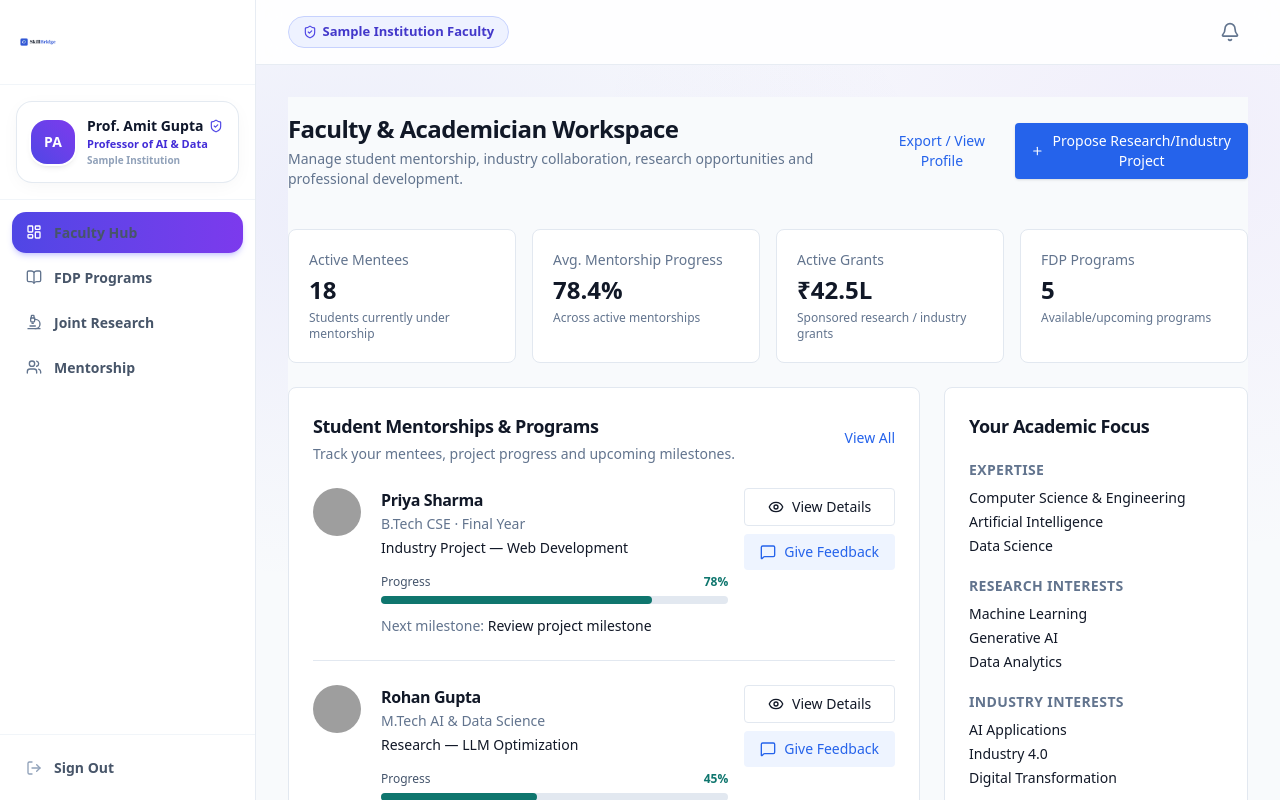
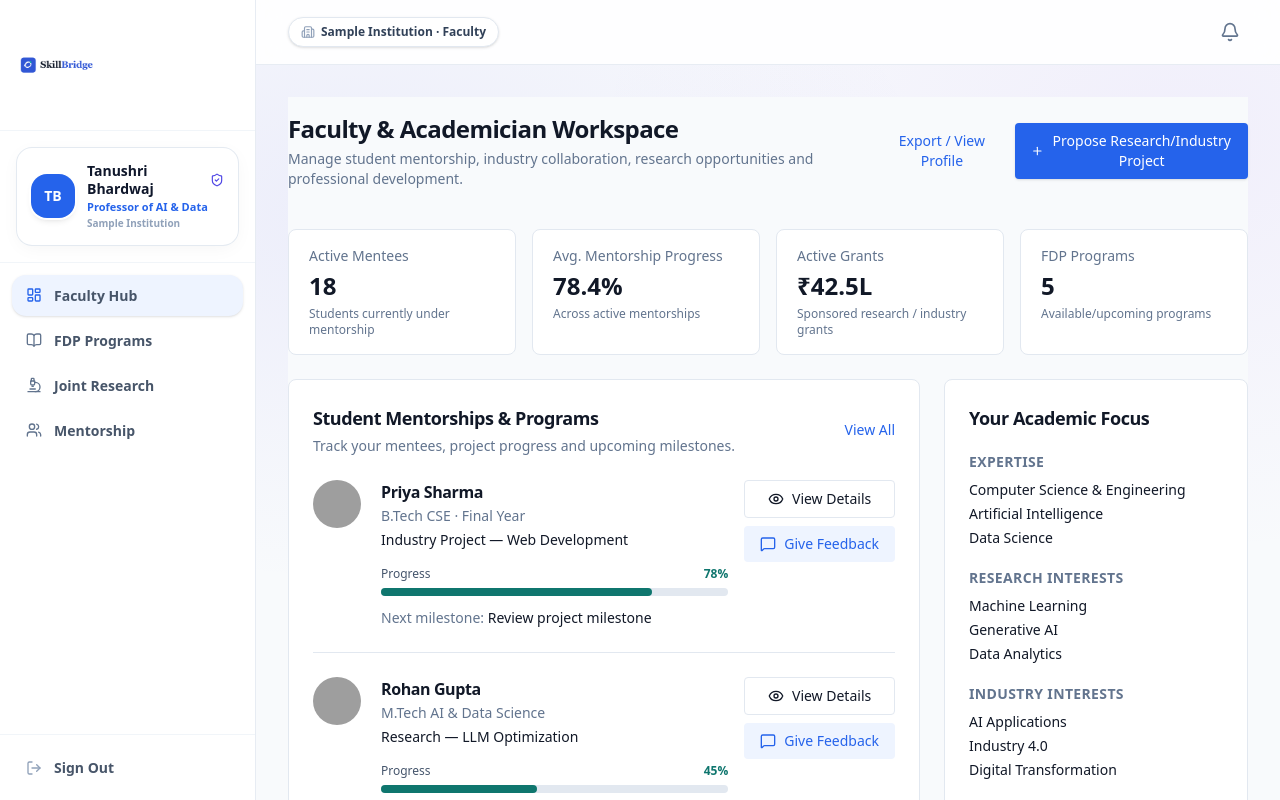
Before and after one commit to SIH-2026-DGIan/SkillBridge, a Next.js app in the folder skillbridge/: page /academician/dashboard in a window 1280 px wide. Built offline with nearby package versions, Linux system fonts and the light colour scheme; grey boxes are pictures that could not be loaded.

Commit message:
style: final UI polish tweaks (logo, sidebar, active states, kpis)

```diff
--- a/skillbridge/src/app/academician/dashboard/page.tsx
+++ b/skillbridge/src/app/academician/dashboard/page.tsx
@@ -103,7 +103,7 @@ export default function AcademicianDashboard() {
 
   return (
     <div className="min-h-screen bg-[#F8FAFC] pb-12">
-      <div className="max-w-7xl mx-auto space-y-6">
+      <div className="max-w-[1320px] mx-auto space-y-6">
 
         {/* 1. Header */}
         <div className="flex flex-col sm:flex-row items-start sm:items-center justify-between gap-4 py-4">
@@ -125,22 +125,22 @@ export default function AcademicianDashboard() {
 
         {/* 2. KPI Overview */}
         <div className="grid grid-cols-1 sm:grid-cols-2 lg:grid-cols-4 gap-4">
-          <div className="bg-white border border-[#E2E8F0] rounded-xl p-5">
+          <div className="bg-white border border-[#E2E8F0] rounded-xl px-5 py-4">
             <div className="text-sm font-medium text-slate-500 mb-1">Active Mentees</div>
             <div className="text-2xl font-bold text-[#111827]">18</div>
             <div className="text-xs text-slate-500 mt-1">Students currently under mentorship</div>
           </div>
-          <div className="bg-white border border-[#E2E8F0] rounded-xl p-5">
+          <div className="bg-white border border-[#E2E8F0] rounded-xl px-5 py-4">
             <div className="text-sm font-medium text-slate-500 mb-1">Avg. Mentorship Progress</div>
             <div className="text-2xl font-bold text-[#111827]">78.4%</div>
             <div className="text-xs text-slate-500 mt-1">Across active mentorships</div>
           </div>
-          <div className="bg-white border border-[#E2E8F0] rounded-xl p-5">
+          <div className="bg-white border border-[#E2E8F0] rounded-xl px-5 py-4">
             <div className="text-sm font-medium text-slate-500 mb-1">Active Grants</div>
             <div className="text-2xl font-bold text-[#111827]">₹42.5L</div>
             <div className="text-xs text-slate-500 mt-1">Sponsored research / industry grants</div>
           </div>
-          <div className="bg-white border border-[#E2E8F0] rounded-xl p-5">
+          <div className="bg-white border border-[#E2E8F0] rounded-xl px-5 py-4">
             <div className="text-sm font-medium text-slate-500 mb-1">FDP Programs</div>
             <div className="text-2xl font-bold text-[#111827]">5</div>
             <div className="text-xs text-slate-500 mt-1">Available/upcoming programs</div>
--- a/skillbridge/src/app/academician/layout.tsx
+++ b/skillbridge/src/app/academician/layout.tsx
@@ -4,7 +4,7 @@ import { useState, useEffect } from 'react';
 import Link from 'next/link';
 import Image from 'next/image';
 import { usePathname, useRouter } from 'next/navigation';
-import { LayoutDashboard, BookOpen, Microscope, Users, Zap, LogOut, Menu, X, Bell, Sparkles, ShieldCheck } from 'lucide-react';
+import { LayoutDashboard, BookOpen, Microscope, Users, Zap, LogOut, Menu, X, Bell, Sparkles, ShieldCheck, Building2 } from 'lucide-react';
 import { cn } from '@/lib/utils';
 
 const NAV_ITEMS = [
@@ -35,7 +35,7 @@ function Sidebar({ userName, isDemo, onClose }: { userName: string; isDemo: bool
       {/* Brand */}
       <div className="flex items-center justify-between p-5 border-b border-slate-100">
         <Link href="/">
-          <Image src="/image.png" alt="SkillBridge" width={170} height={46} className="h-11 w-auto object-contain" />
+          <Image src="/image.png" alt="SkillBridge" width={90} height={24} className="w-[90px] h-auto object-contain" />
         </Link>
         {onClose && (
           <button onClick={onClose} className="p-1.5 text-slate-400 hover:text-slate-600 md:hidden rounded-xl bg-slate-100">
@@ -48,15 +48,15 @@ function Sidebar({ userName, isDemo, onClose }: { userName: string; isDemo: bool
       <div className="p-4 border-b border-slate-100">
         <div className="glass-card rounded-2xl p-3.5 border border-indigo-100/80 bg-gradient-to-br from-indigo-50/50 to-purple-50/40">
           <div className="flex items-center gap-3">
-            <div className="w-11 h-11 rounded-2xl bg-gradient-to-tr from-[#4F46E5] to-[#7C3AED] flex items-center justify-center text-white font-black text-sm shadow-md ring-2 ring-white flex-shrink-0">
+            <div className="w-11 h-11 rounded-2xl bg-[#2563EB] flex items-center justify-center text-white font-black text-sm shadow-md ring-2 ring-white flex-shrink-0">
               {initials || 'AG'}
             </div>
             <div className="min-w-0 flex-1">
               <div className="flex items-center gap-1.5">
-                <span className="font-extrabold text-slate-900 text-sm truncate">{userName}</span>
+                <span className="font-extrabold text-slate-900 text-sm leading-tight">{userName}</span>
                 <ShieldCheck className="w-3.5 h-3.5 text-[#4F46E5] flex-shrink-0" />
               </div>
-              <div className="text-[11px] font-bold text-indigo-700">Professor of AI &amp; Data</div>
+              <div className="text-[11px] font-bold text-[#2563EB] mt-0.5">Professor of AI &amp; Data</div>
               <div className="text-[10px] font-semibold text-slate-400">Sample Institution</div>
             </div>
           </div>
@@ -74,10 +74,10 @@ function Sidebar({ userName, isDemo, onClose }: { userName: string; isDemo: bool
               onClick={onClose}
               className={cn(
                 'nav-pill group',
-                active && 'bg-gradient-to-r from-[#4F46E5] to-[#7C3AED] text-white shadow-md shadow-indigo-500/25'
+                active && 'bg-[#EEF4FF] text-[#2563EB] shadow-sm'
               )}
             >
-              <item.icon className={cn('w-4 h-4 flex-shrink-0 transition-colors', active ? 'text-white' : 'text-slate-500 group-hover:text-[#4F46E5]')} />
+              <item.icon className={cn('w-4 h-4 flex-shrink-0 transition-colors', active ? 'text-[#2563EB]' : 'text-slate-500 group-hover:text-[#2563EB]')} />
               <span className="flex-1">{item.label}</span>
             </Link>
           );
@@ -97,7 +97,7 @@ function Sidebar({ userName, isDemo, onClose }: { userName: string; isDemo: bool
 
 export default function AcademicianLayout({ children }: { children: React.ReactNode }) {
   const [sidebarOpen, setSidebarOpen] = useState(false);
-  const [userName, setUserName] = useState('Prof. Amit Gupta');
+  const [userName, setUserName] = useState('Tanushri Bhardwaj');
   const [isDemo, setIsDemo] = useState(false);
 
   useEffect(() => {
@@ -110,7 +110,7 @@ export default function AcademicianLayout({ children }: { children: React.ReactN
     if (d) {
       try {
         const s = JSON.parse(decodeURIComponent(d));
-        setUserName(s.name ?? 'Prof. Amit Gupta');
+        setUserName(s.name ?? 'Tanushri Bhardwaj');
         setIsDemo(true);
       } catch {
         setIsDemo(true);
@@ -137,15 +137,15 @@ export default function AcademicianLayout({ children }: { children: React.ReactN
             <button onClick={() => setSidebarOpen(true)} className="p-2 text-slate-600 md:hidden rounded-xl bg-slate-100">
               <Menu className="w-5 h-5" />
             </button>
-            <span className="badge-pill badge-pill-purple">
-              <ShieldCheck className="w-3.5 h-3.5 text-[#4F46E5]" /> Sample Institution Faculty
-            </span>
+            <span className="bg-white border border-slate-200 text-slate-700 shadow-sm px-3 py-1.5 flex items-center gap-1.5 text-xs font-semibold rounded-full">
+            <Building2 className="w-3.5 h-3.5 text-slate-400" /> Sample Institution · Faculty
+          </span>
           </div>
           <button className="p-2 text-slate-500 hover:text-[#4F46E5] rounded-xl hover:bg-slate-100 transition-colors">
             <Bell className="w-5 h-5" />
           </button>
         </header>
-        <main className="flex-1 overflow-y-auto p-4 sm:p-6 lg:p-8 bg-mesh-playful">{children}</main>
+        <main className="flex-1 overflow-y-auto p-4 sm:p-8 bg-mesh-playful w-full max-w-[1500px] mx-auto">{children}</main>
       </div>
     </div>
   );
```
